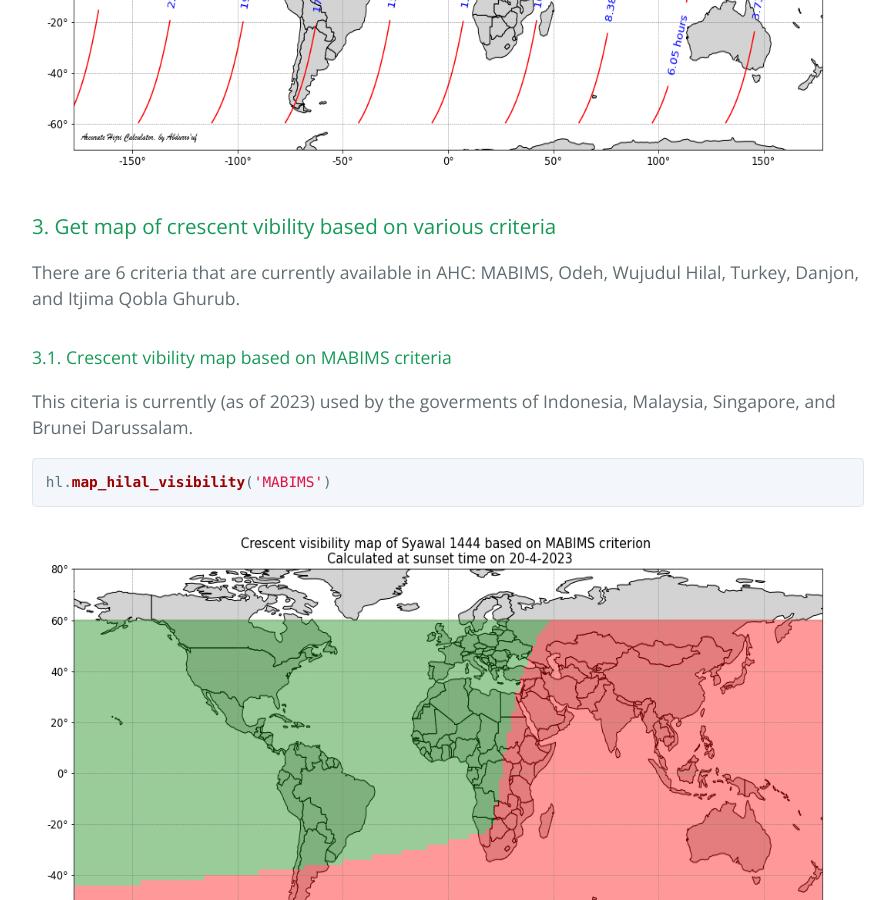
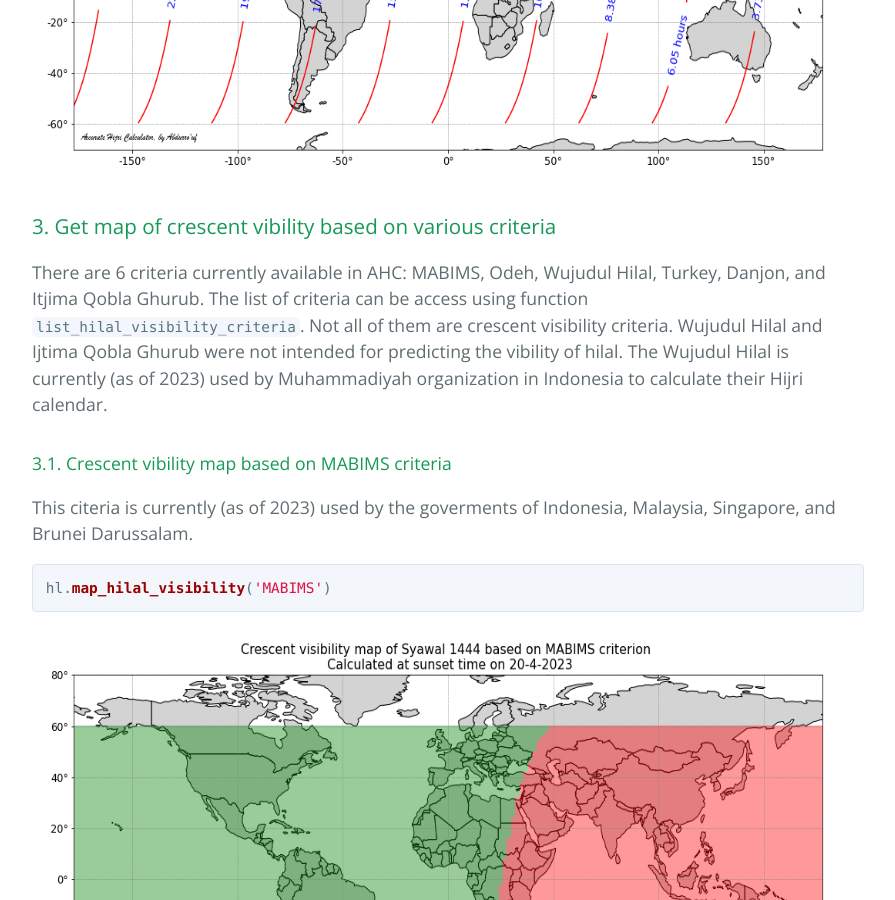
Before and after one commit to accuhijri/accuhijri.github.io, a Jekyll site: the page built from index.md, in a window 1280 px wide and 900 px high, scrolled down 7196 px. Shown: the whole window, without its empty margins (192-1087 px from the left). Built offline with Jekyll 4.4.1, drawn with Linux system fonts in a browser that asks for light colours; some of the changed text lies outside the part shown.

Commit message:
Update index.md

````diff
--- a/index.md
+++ b/index.md
@@ -125,7 +125,7 @@
 <img src="figures/moon_age_utc_Syawal_1444_2042023.png" width=900 height=450>
 
 ### 3. Get map of crescent vibility based on various criteria
-There are 6 criteria that are currently available in AHC: MABIMS, Odeh, Wujudul Hilal, Turkey, Danjon, and Itjima Qobla Ghurub.
+There are 6 criteria currently available in AHC: MABIMS, Odeh, Wujudul Hilal, Turkey, Danjon, and Itjima Qobla Ghurub. The list of criteria can be access using function `list_hilal_visibility_criteria`. Not all of them are crescent visibility criteria. Wujudul Hilal and Ijtima Qobla Ghurub were not intended for predicting the vibility of hilal. The Wujudul Hilal is currently (as of 2023) used by Muhammadiyah organization in Indonesia to calculate their Hijri calendar.
 
 #### 3.1. Crescent vibility map based on MABIMS criteria
 This citeria is currently (as of 2023) used by the goverments of Indonesia, Malaysia, Singapore, and Brunei Darussalam.
@@ -147,3 +147,11 @@
 hl.map_hilal_visibility('Turkey')
 ```
 <img src="figures/map_turkey_Syawal_1444_2042023.png" width=900 height=450>
+
+#### 3.4. Crescent visibility map based on Danjon limit
+Based on this criteria, only hilal that has an elongation (angular distance between moon and sun) greater than 7 degree would be possible to be observed.
+
+```ruby
+hl.map_hilal_visibility('Danjon')
+```
+<img src="figures/map_danjon_Syawal_1444_2042023.png" width=900 height=450>
````
